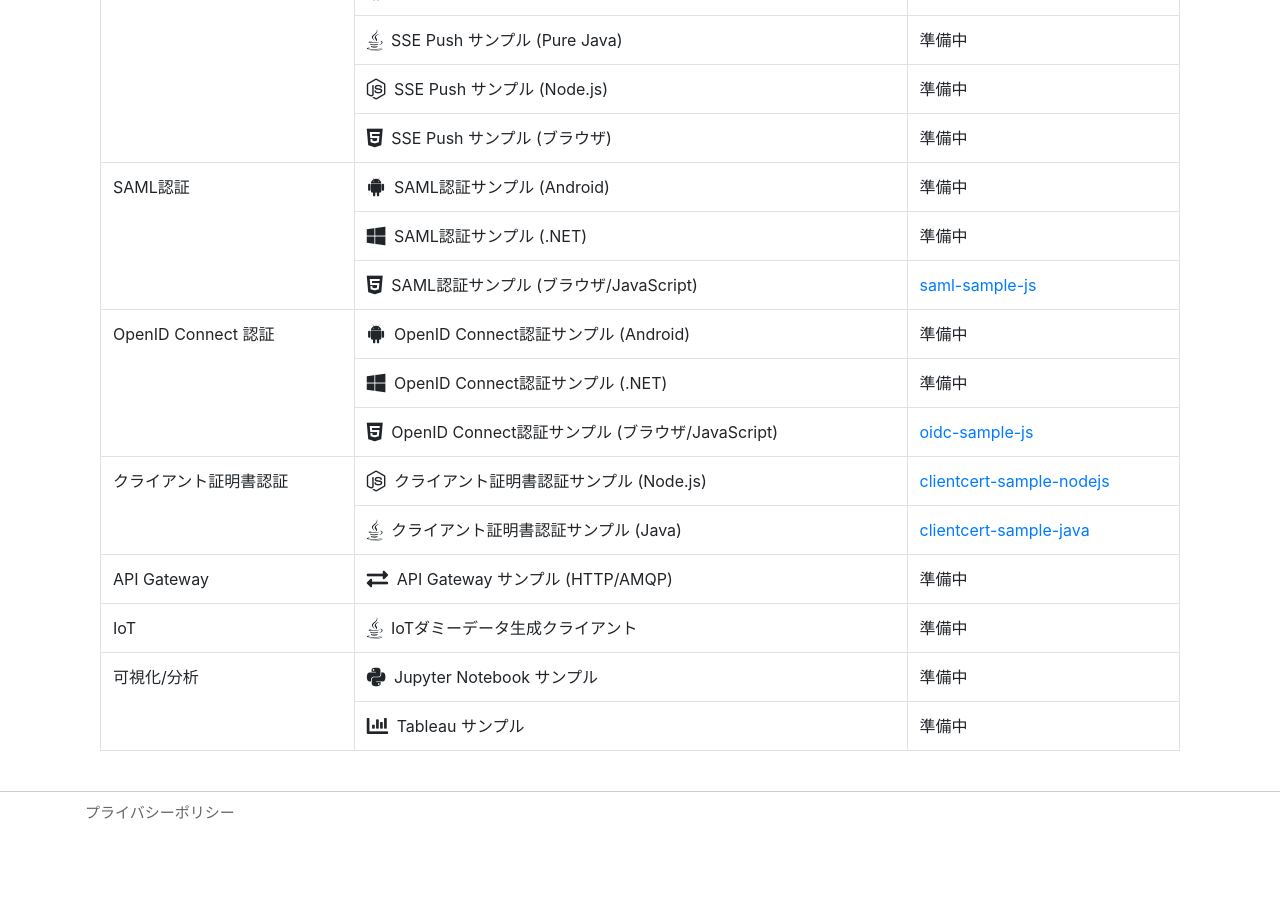
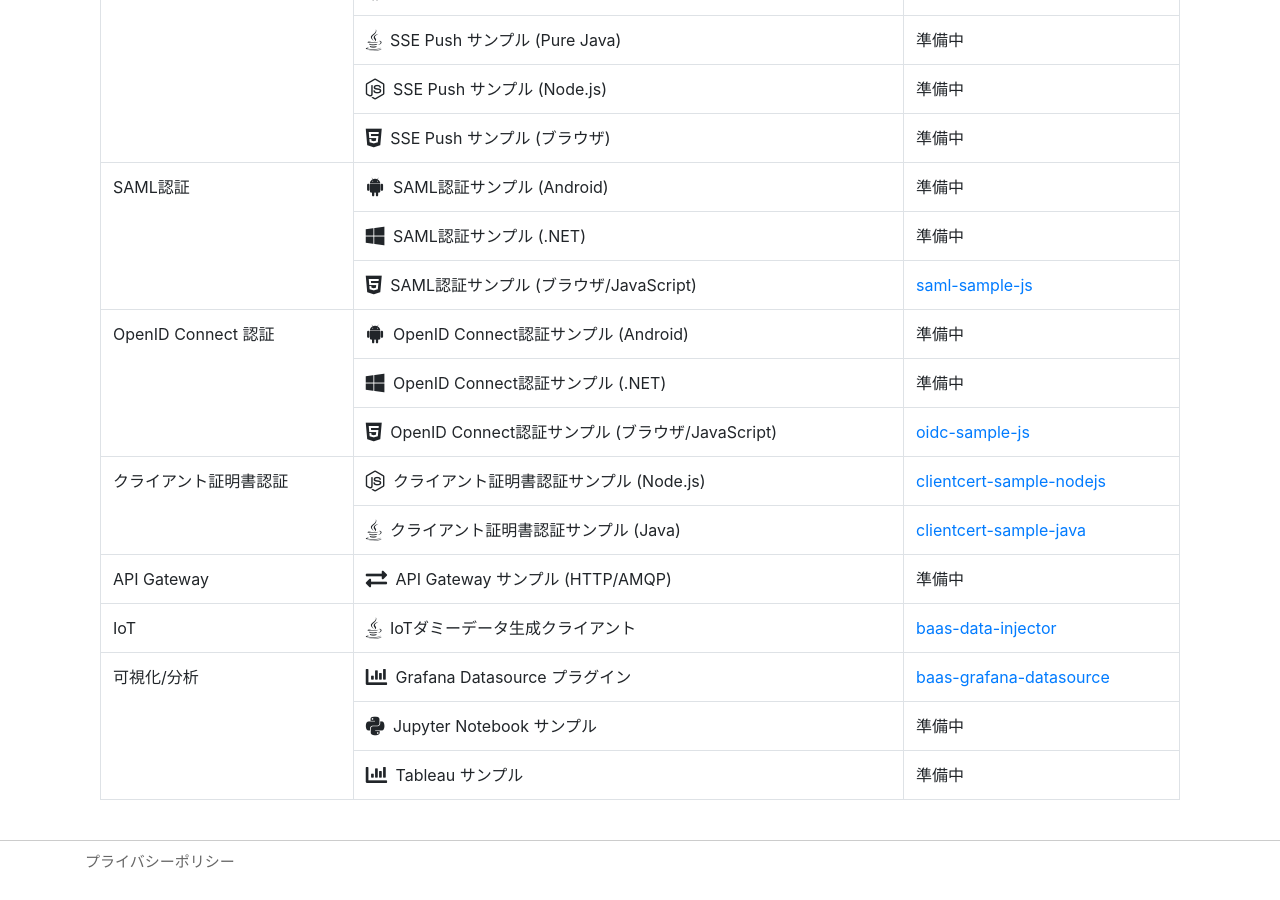
Before and after one commit to nec-baas/nec-baas.github.io, a Jekyll site: the page built from samples.html, in a window 1280 px wide and 900 px high, scrolled down 1007 px. Built offline with Jekyll 4.4.1, drawn with Linux system fonts in a browser that asks for light colours; nearby versions of some CDN libraries; before the commit the page ends 1858 px from its top, so only the background shows below that.

Commit message:
add sample

```diff
--- a/samples.html
+++ b/samples.html
@@ -157,11 +157,15 @@
                 <tr>
                     <td>IoT</td>
                     <td><i class="fab fa-java fa-lg pr-1"></i> IoTダミーデータ生成クライアント</td>
-                    <td>準備中</td>
+                    <td><a href="https://github.com/nec-baas/baas-data-injector">baas-data-injector</a></td>
                 </tr>
 
                 <tr>
-                    <td rowspan="2">可視化/分析</td>
+                    <td rowspan="3">可視化/分析</td>
+                    <td><i class="fas fa-chart-bar fa-lg pr-1"></i> Grafana Datasource プラグイン</td>
+                    <td><a href="https://github.com/nec-baas/baas-grafana-datasource">baas-grafana-datasource</a></td>
+                </tr>
+                <tr>
                     <td><i class="fab fa-python fa-lg pr-1"></i> Jupyter Notebook サンプル</td>
                     <td>準備中</td>
                 </tr>
```
